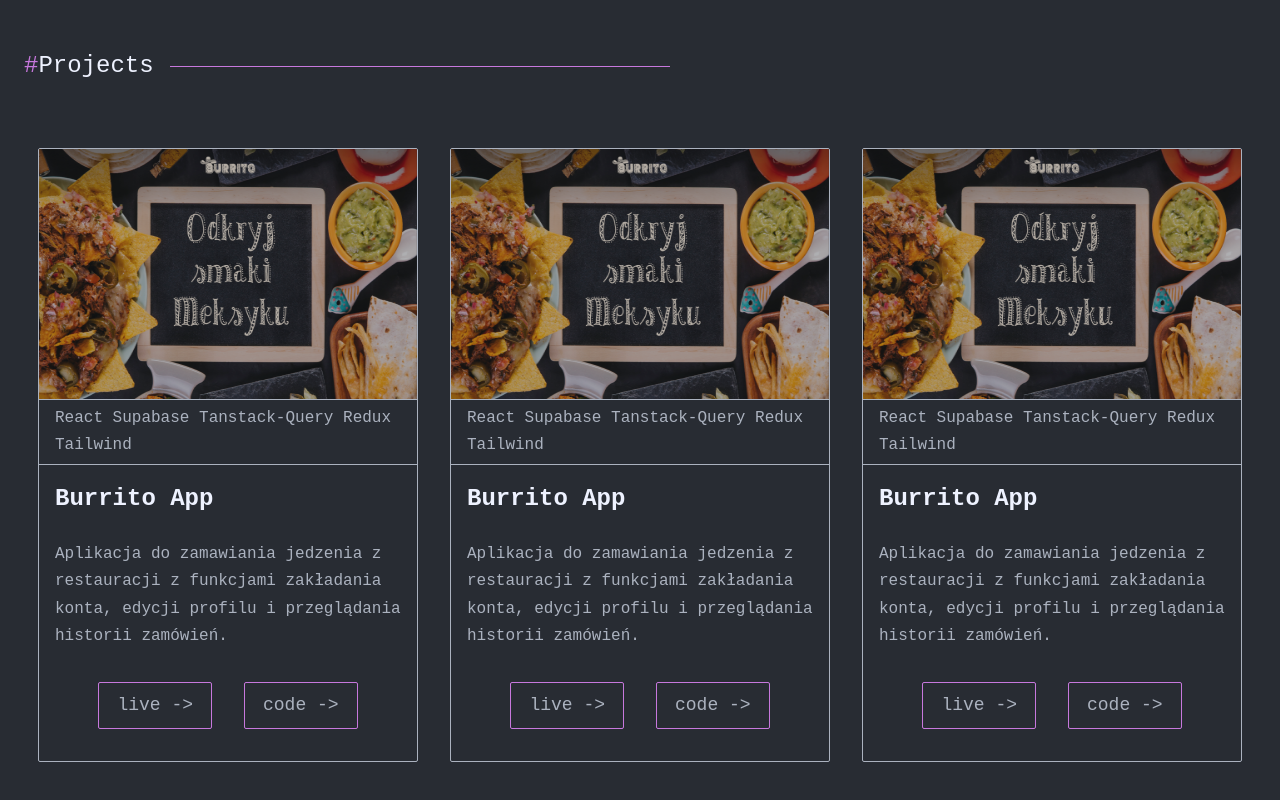
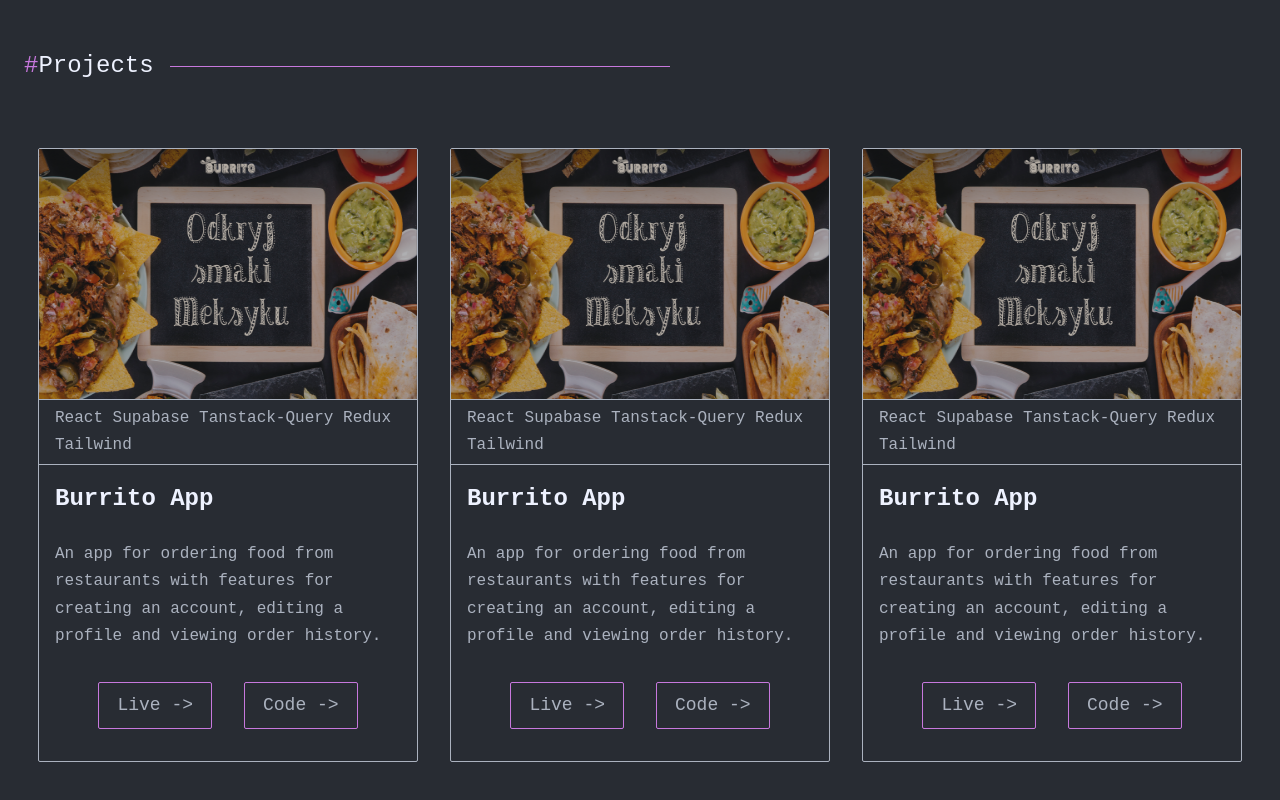
Before and after one commit to maxszymanski/portfolio, a React (Vite) app: page / in a window 1280 px wide. Shown: the part 968-1768 px from the top of the page. Built offline with nearby package versions, Linux system fonts and the light colour scheme.

Commit message:
add text translation to card

```diff
--- a/src/locales/en.json
+++ b/src/locales/en.json
@@ -9,6 +9,7 @@
     "workingon": "Currently working on",
     "quote": "Code is like humor. When you have to explain it, it’s bad.",
     "contactme": "Contact me!",
-    "live": "live ->",
-    "code": "code ->"
+    "live": "Live ->",
+    "code": "Code ->",
+    "appInfo": "An app for ordering food from restaurants with features for creating an account, editing a profile and viewing order history."
 }
--- a/src/locales/pl.json
+++ b/src/locales/pl.json
@@ -9,6 +9,7 @@
     "workingon": "Obecnie pracuję nad",
     "quote": "Kod jest jak humor. Jeśli trzeba go wyjaśniać, jest słaby.",
     "contactme": "Skontaktuj się!",
-    "live": "live",
-    "code": "kod"
+    "live": "Live ->",
+    "code": "Kod ->",
+    "appInfo": "Aplikacja do zamawiania jedzenia z restauracji z funkcjami zakładania konta, edycji profilu i przeglądania historii zamówień."
 }
--- a/src/ui/ProjectCard.jsx
+++ b/src/ui/ProjectCard.jsx
@@ -1,6 +1,7 @@
 import styled from 'styled-components'
 import StyledLink from './StyledLink'
 import { screenWidth } from '../styles/mediaQueries'
+import { useTranslation } from 'react-i18next'
 
 const Card = styled.div`
     display: flex;
@@ -70,6 +71,7 @@ const CardInfo = styled.p`
 `
 
 function ProjectCard() {
+    const { t } = useTranslation()
     return (
         <Card>
             <CardImageBox>
@@ -82,11 +84,7 @@ function ProjectCard() {
             </CardLanguageBox>
             <CardInfoBox>
                 <CardHeading>Burrito App</CardHeading>
-                <CardInfo>
-                    Aplikacja do zamawiania jedzenia z restauracji z funkcjami
-                    zakładania konta, edycji profilu i przeglądania historii
-                    zamówień.
-                </CardInfo>
+                <CardInfo>{t('appInfo')}</CardInfo>
                 <CardLinkBox>
                     <StyledLink text="live"></StyledLink>
                     <StyledLink text="code"></StyledLink>
```
